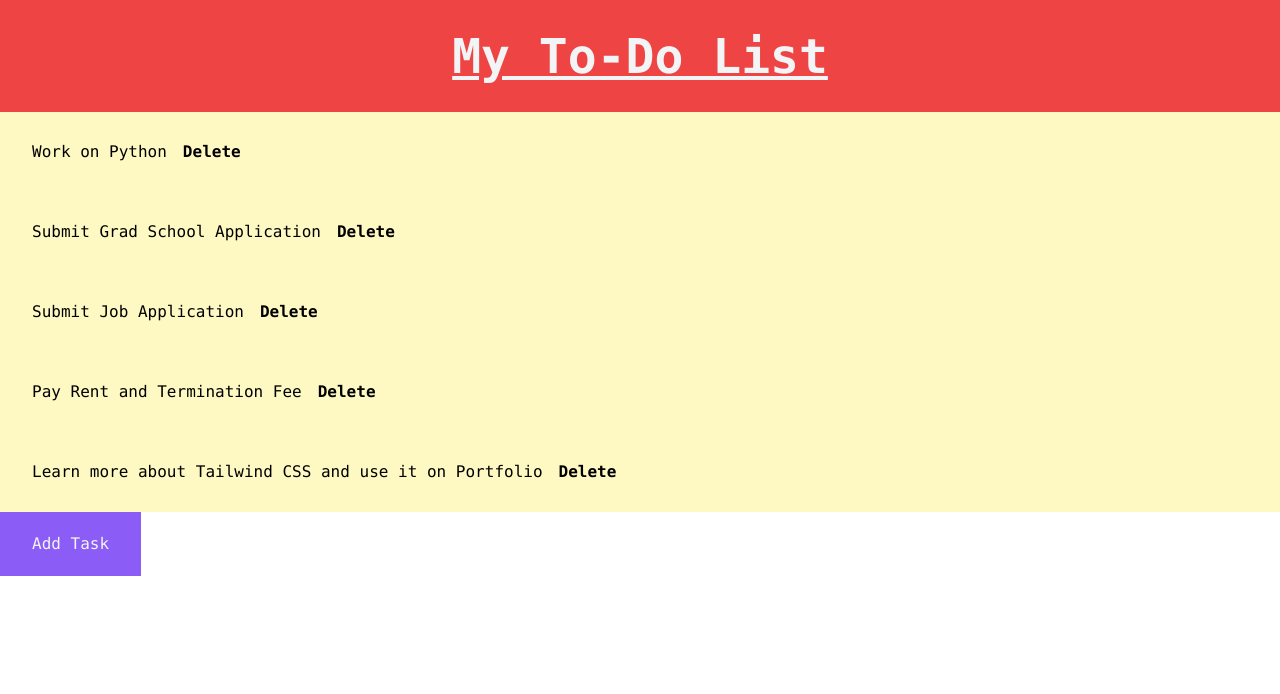
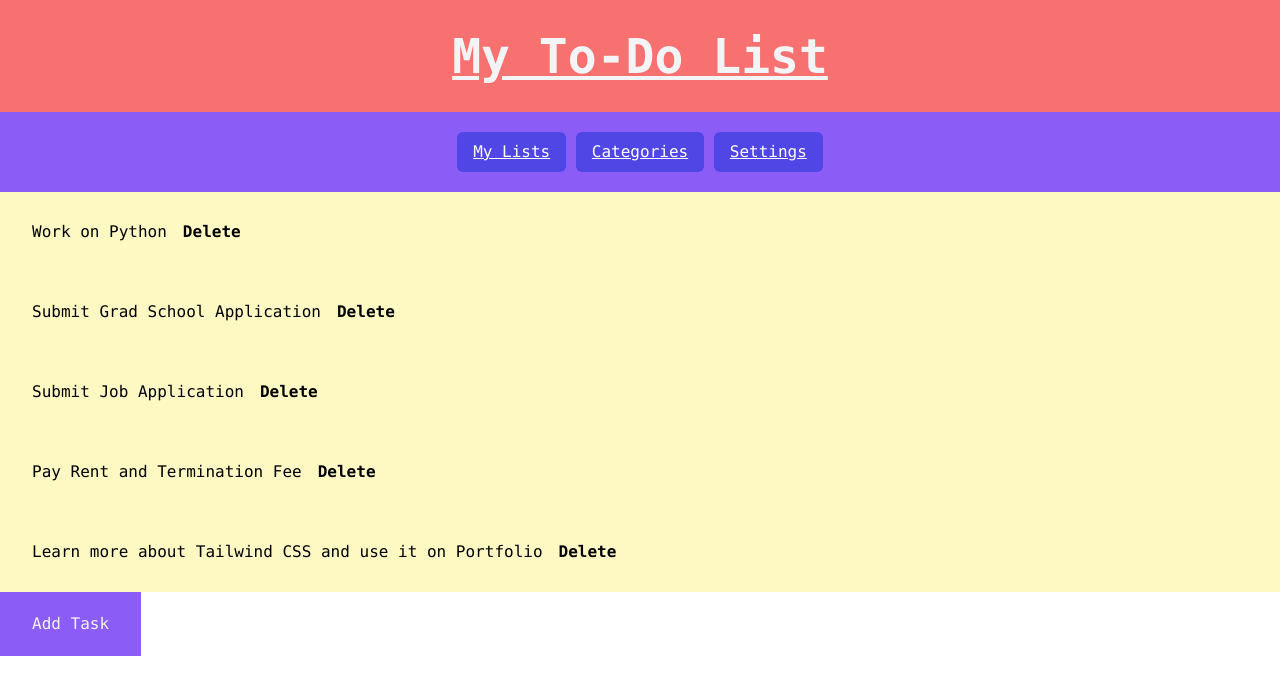
Before and after one commit to CSDIAB/Pac-Man, a website: page dist/index.html in a window 1280 px wide. Drawn offline with Linux system fonts and the light colour scheme.

Commit message:
More Tailwind Mods for Better Layout

```diff
--- a/dist/index.html
+++ b/dist/index.html
@@ -8,8 +8,12 @@
     <script src="index.js" defer></script>
 </head>
 <body>
-    <h1 class="bg-red-500 text-center font-bold underline text-gray-100 text-5xl font-mono px-5 py-8">My To-Do List</h1>
-
+    <h1 class="bg-red-400 text-center font-bold underline text-gray-100 text-5xl font-mono px-5 py-8">My To-Do List</h1>
+  <nav class="bg-violet-500 text-gray-100 font-mono text-center py-5">
+    <button class="underline px-4 py-2 bg-indigo-600 text-white rounded-md hover:bg-indigo-700 focus:ring-2 focus:ring-indigo-500 focus:outline-none">My Lists</button>
+    <button class="underline px-4 py-2 bg-indigo-600 text-white rounded-md hover:bg-indigo-700 focus:ring-2 focus:ring-indigo-500 focus:outline-none">Categories</button>
+    <button class="underline px-4 py-2 bg-indigo-600 text-white rounded-md hover:bg-indigo-700 focus:ring-2 focus:ring-indigo-500 focus:outline-none">Settings</button>
+    </nav>
   <!-- List Container where tasks will be rendered -->
   <ul class="bg-yellow-100 font-mono " id="task-list"></ul>
 
--- a/dist/index.js
+++ b/dist/index.js
@@ -67,7 +67,7 @@ function renderToDoList(toDoList) {
     const taskElement = document.createElement("li");
     taskElement.setAttribute(
       "class",
-      "class = hover:bg-green-400 text-black subpixel-antialiased py-5 px-8 rounded"
+      "class = hover:bg-green-200 text-black subpixel-antialiased py-5 px-8 rounded"
     );
     taskElement.innerText = task.taskName;
     //const dateElement = document.createElement("p");
@@ -75,7 +75,7 @@ function renderToDoList(toDoList) {
     const deleteButton = document.createElement("button");
     deleteButton.setAttribute(
       "class",
-      "class = hover:bg-red-700 text-black font-bold py-2 px-4 rounded"
+      "class = hover:bg-red-400 text-black font-bold py-2 px-4 rounded"
     );
     deleteButton.textContent = "Delete";
     deleteButton.addEventListener("click", () => {
```
Also changed, not shown: dist/output.css.
